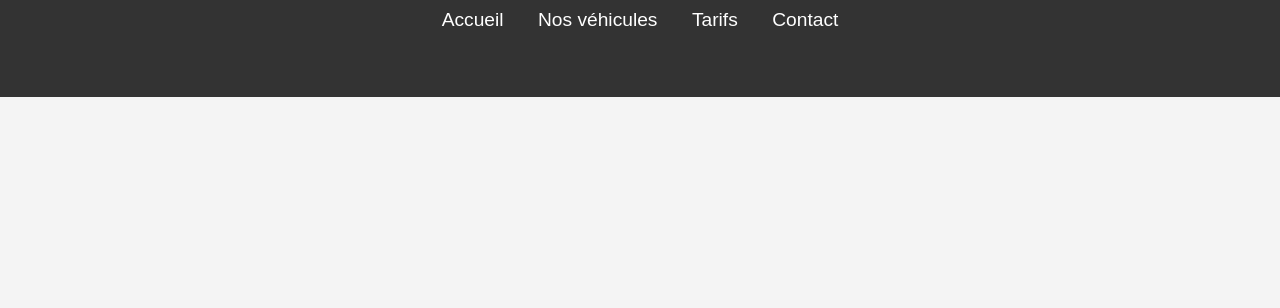
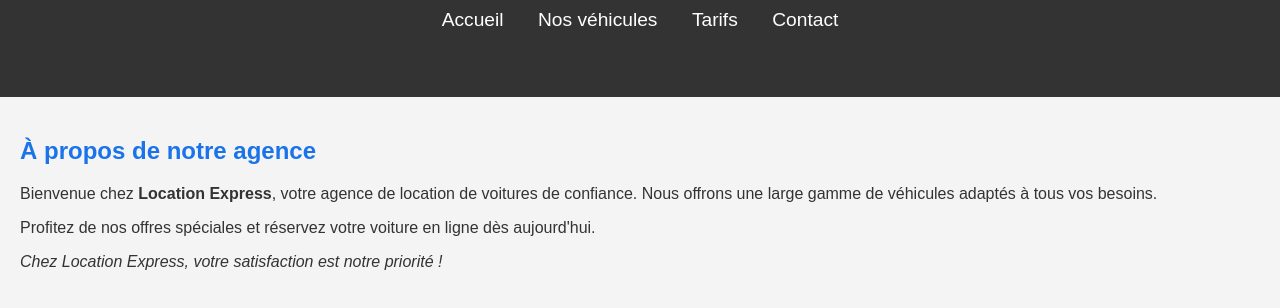
Before and after one commit to Tupolev07/second-projet, a plain HTML site: page index.html in a window 1280 px wide. Shown: the part 210-518 px from the top of the page. Drawn offline with Linux system fonts and the light colour scheme.

Commit message:
Modif user1

```diff
--- a/index.html
+++ b/index.html
@@ -21,5 +21,27 @@
         </ul>
       </nav>
     </header>
+    <section
+      style="
+        padding: 20px;
+        border-radius: 8px;
+        font-family: Arial, sans-serif;
+        color: #333;
+      "
+    >
+      <h2 style="color: #1a73e8">À propos de notre agence</h2>
+      <p>
+        Bienvenue chez <strong>Location Express</strong>, votre agence de
+        location de voitures de confiance. Nous offrons une large gamme de
+        véhicules adaptés à tous vos besoins.
+      </p>
+      <p>
+        Profitez de nos offres spéciales et réservez votre voiture en ligne dès
+        aujourd'hui.
+      </p>
+      <p style="font-style: italic">
+        Chez Location Express, votre satisfaction est notre priorité !
+      </p>
+    </section>
   </body>
 </html>
```
